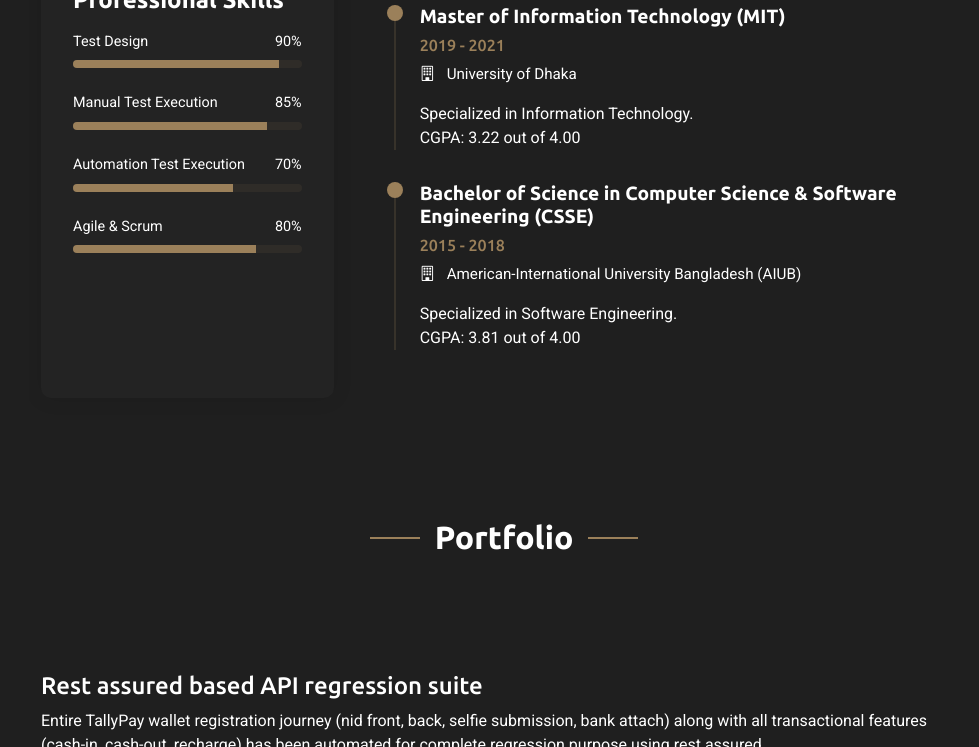
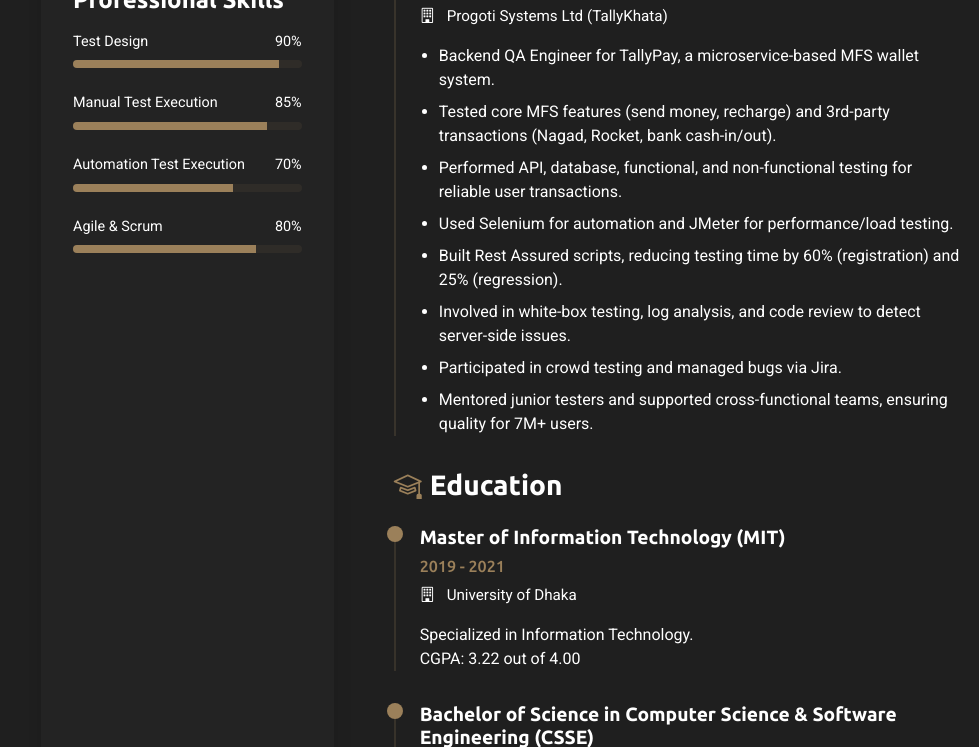
Before and after one commit to ShihabSaif/portfolio-website, a plain HTML site: page index.html in a window 1280 px wide. Shown: the part 2996-3743 px from the top of the page, without its empty margins (301-1280 px from the left). Drawn offline with nearby package versions, Linux system fonts and the light colour scheme.

Commit message:
new changes

```diff
--- a/index.html
+++ b/index.html
@@ -576,6 +576,22 @@
                 </ul>
               </div>
 
+              <div class="resume-item">
+                <h4>SQA Engineer</h4>
+                <h5>July 2022 - Present</h5>
+                <p class="company"><i class="bi bi-building"></i> Progoti Systems Ltd (TallyKhata)</p>
+                <ul>
+                  <li>Backend QA Engineer for TallyPay, a microservice-based MFS wallet system.</li>
+                  <li>Tested core MFS features (send money, recharge) and 3rd-party transactions (Nagad, Rocket, bank cash-in/out).</li>
+                  <li>Performed API, database, functional, and non-functional testing for reliable user transactions.</li>
+                  <li>Used Selenium for automation and JMeter for performance/load testing.</li>
+                  <li>Built Rest Assured scripts, reducing testing time by 60% (registration) and 25% (regression).</li>
+                  <li>Involved in white-box testing, log analysis, and code review to detect server-side issues.</li>
+                  <li>Participated in crowd testing and managed bugs via Jira.</li>
+                  <li>Mentored junior testers and supported cross-functional teams, ensuring quality for 7M+ users.</li>
+                </ul>
+              </div>
+
               <!-- <div class="resume-item">
                 <h4>Lead Developer</h4>
                 <h5>2019 - 2022</h5>
```
